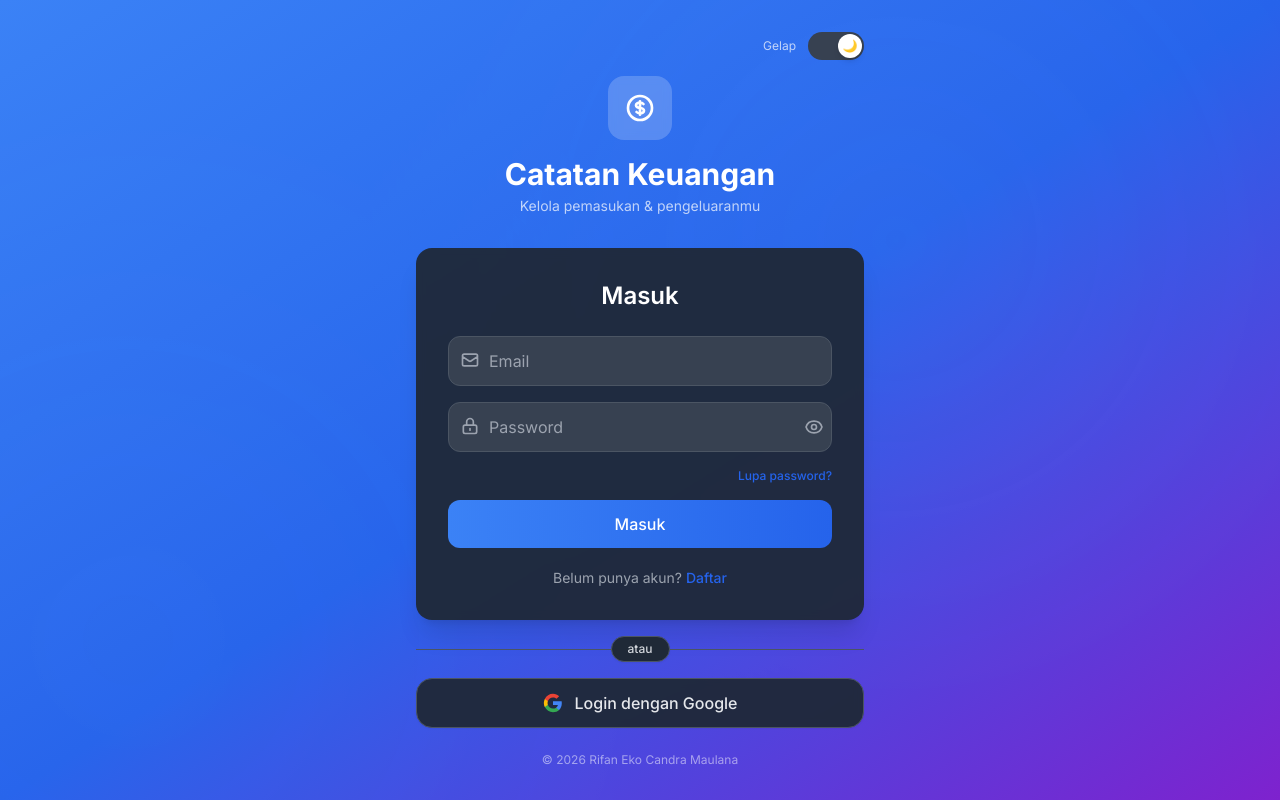
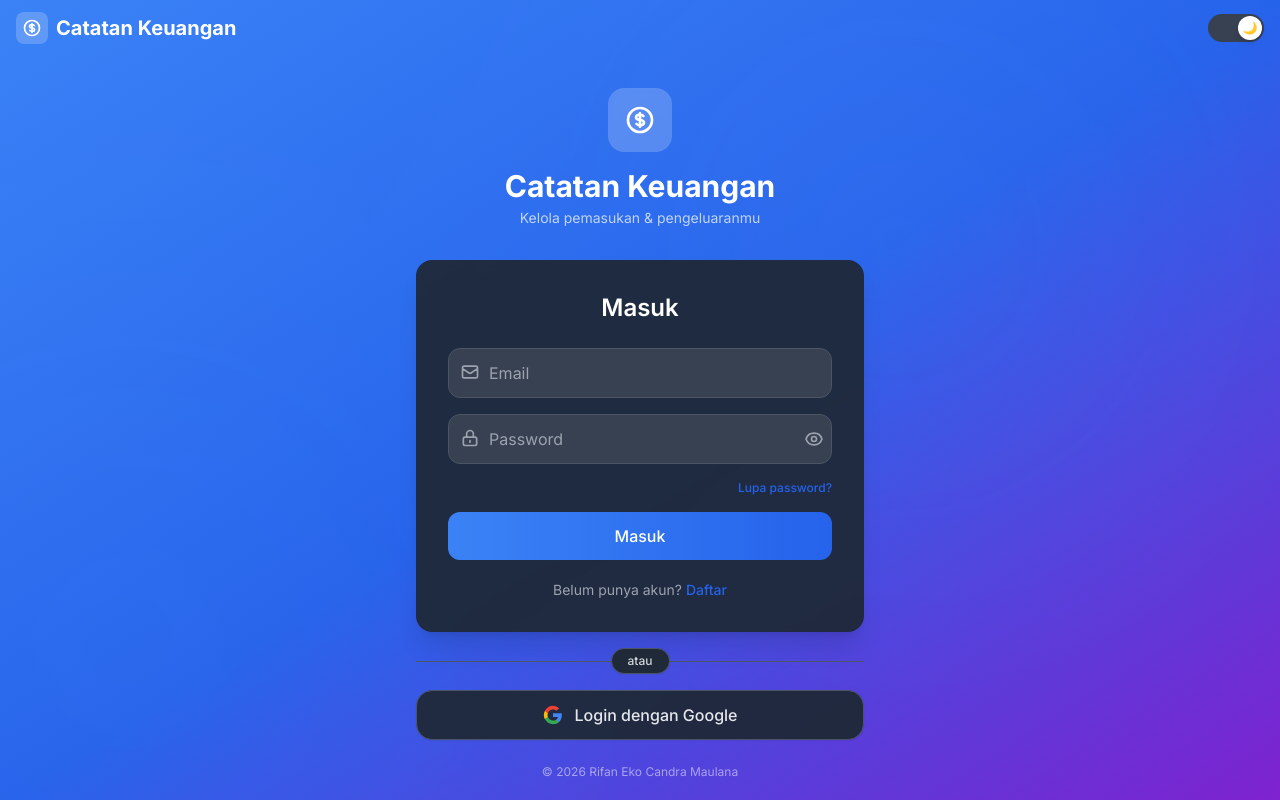
Before and after one commit to KoRifCan/Expense-Tracker, a React (Vite) app in the folder client/: page / in a window 1280 px wide. Both pictures are taken after a click on the button "☀️". Built offline with nearby package versions, Linux system fonts and the light colour scheme; no server answers; the HTML template or start-up script is replaced by a standard one.

Commit message:
add shared Navbar with logo + theme toggle, use in all pages

```diff
--- a/client/src/App.jsx
+++ b/client/src/App.jsx
@@ -2,7 +2,7 @@ import { useState, useEffect } from 'react';
 import { onAuthStateChanged } from 'firebase/auth';
 import { auth } from './firebase/config';
 import { getUser } from './api/users';
-import ThemeToggle from './components/ThemeToggle';
+import Navbar from './components/Navbar';
 import Login from './components/Login';
 import Register from './components/Register';
 import UserDashboard from './components/UserDashboard';
@@ -46,16 +46,12 @@ export default function App() {
   }
 
   return (
-    <div className="min-h-screen flex items-center justify-center p-4 bg-gradient-to-br from-blue-500 via-blue-600 to-purple-700 relative overflow-hidden">
+    <div className="min-h-screen bg-gradient-to-br from-blue-500 via-blue-600 to-purple-700 relative overflow-hidden">
       <div className="absolute inset-0 opacity-10" style={{ backgroundImage: 'radial-gradient(circle at 70% 30%, rgba(255,255,255,0.3) 0%, transparent 50%), radial-gradient(circle at 10% 80%, rgba(255,255,255,0.2) 0%, transparent 50%)' }} />
-      <div className="w-full max-w-md relative">
-        <div className="flex justify-end mb-4">
-          <div className="flex items-center gap-3">
-            <span className="text-xs text-white/70">{dark ? 'Gelap' : 'Terang'}</span>
-            <ThemeToggle dark={dark} onToggle={() => setDark(!dark)} />
-          </div>
-        </div>
-        <div className="text-center mb-8">
+      <Navbar dark={dark} onToggleTheme={() => setDark(!dark)} />
+      <div className="flex items-center justify-center p-4 relative">
+        <div className="w-full max-w-md">
+          <div className="text-center mb-8 mt-4">
             <div className="inline-flex items-center justify-center w-16 h-16 rounded-2xl bg-white/20 backdrop-blur-sm mb-4">
               <svg className="w-8 h-8 text-white" fill="none" stroke="currentColor" viewBox="0 0 24 24">
                 <path strokeLinecap="round" strokeLinejoin="round" strokeWidth={2} d="M12 8c-1.657 0-3 .895-3 2s1.343 2 3 2 3 .895 3 2-1.343 2-3 2m0-8c1.11 0 2.08.402 2.599 1M12 8V7m0 1v8m0 0v1m0-1c-1.11 0-2.08-.402-2.599-1M21 12a9 9 0 11-18 0 9 9 0 0118 0z" />
@@ -74,5 +70,6 @@ export default function App() {
           </p>
         </div>
       </div>
+    </div>
   );
 }
--- a/client/src/components/AdminDashboard.jsx
+++ b/client/src/components/AdminDashboard.jsx
@@ -3,7 +3,7 @@ import { signOut } from 'firebase/auth';
 import { auth } from '../firebase/config';
 import { getAllUsersWithTransactions } from '../api/admin';
 import { setUserRole } from '../api/users';
-import ThemeToggle from './ThemeToggle';
+import Navbar from './Navbar';
 import Toast, { useToast } from './Toast';
 import useTheme from '../hooks/useTheme';
 
@@ -63,25 +63,14 @@ export default function AdminDashboard({ user, userData }) {
       <div className="relative overflow-hidden">
         <div className="absolute inset-0 bg-gradient-to-br from-purple-500 via-purple-600 to-pink-700" />
         <div className="absolute inset-0 opacity-20" style={{ backgroundImage: 'radial-gradient(circle at 30% 50%, rgba(255,255,255,0.2) 0%, transparent 50%)' }} />
-        <nav className="relative px-4 py-3 flex justify-between items-center">
-          <div className="flex items-center gap-2">
-            <div className="w-8 h-8 rounded-lg bg-white/20 flex items-center justify-center">
-              <svg className="w-5 h-5 text-white" fill="none" stroke="currentColor" viewBox="0 0 24 24">
-                <path strokeLinecap="round" strokeLinejoin="round" strokeWidth={2} d="M12 4.354a4 4 0 110 5.292M15 21H3v-1a6 6 0 0112 0v1zm0 0h6v-1a6 6 0 00-9-5.197m13.5-9a2.5 2.5 0 11-5 0 2.5 2.5 0 015 0z" />
-              </svg>
-            </div>
-            <h1 className="text-lg sm:text-xl font-bold text-white shrink-0">Admin Panel</h1>
-          </div>
-          <div className="flex items-center gap-2 sm:gap-4">
-            <ThemeToggle dark={dark} onToggle={() => setDark(!dark)} />
+        <Navbar dark={dark} onToggleTheme={() => setDark(!dark)}>
           <span className="text-xs sm:text-sm text-white/80 truncate max-w-[120px] sm:max-w-none">
             {user.displayName || user.email}
           </span>
           <button onClick={() => signOut(auth)} className="text-xs sm:text-sm bg-white/20 hover:bg-white/30 text-white px-3 py-1.5 rounded-lg transition">
             Keluar
           </button>
-          </div>
-        </nav>
+        </Navbar>
       </div>
 
       <div className="max-w-6xl mx-auto p-3 sm:p-4">
--- /dev/null
+++ b/client/src/components/Navbar.jsx
@@ -0,0 +1,20 @@
+import ThemeToggle from './ThemeToggle';
+
+export default function Navbar({ dark, onToggleTheme, children }) {
+  return (
+    <nav className="relative px-4 py-3 flex justify-between items-center gap-2">
+      <div className="flex items-center gap-2">
+        <div className="w-8 h-8 rounded-lg bg-white/20 flex items-center justify-center">
+          <svg className="w-5 h-5 text-white" fill="none" stroke="currentColor" viewBox="0 0 24 24">
+            <path strokeLinecap="round" strokeLinejoin="round" strokeWidth={2} d="M12 8c-1.657 0-3 .895-3 2s1.343 2 3 2 3 .895 3 2-1.343 2-3 2m0-8c1.11 0 2.08.402 2.599 1M12 8V7m0 1v8m0 0v1m0-1c-1.11 0-2.08-.402-2.599-1M21 12a9 9 0 11-18 0 9 9 0 0118 0z" />
+          </svg>
+        </div>
+        <h1 className="text-lg sm:text-xl font-bold text-white shrink-0">Catatan Keuangan</h1>
+      </div>
+      <div className="flex items-center gap-2 sm:gap-4 min-w-0">
+        <ThemeToggle dark={dark} onToggle={onToggleTheme} />
+        {children}
+      </div>
+    </nav>
+  );
+}
--- a/client/src/components/UserDashboard.jsx
+++ b/client/src/components/UserDashboard.jsx
@@ -6,7 +6,7 @@ import TransactionForm from './TransactionForm';
 import TransactionList from './TransactionList';
 import ExpenseChart from './ExpenseChart';
 import ExportButton from './ExportButton';
-import ThemeToggle from './ThemeToggle';
+import Navbar from './Navbar';
 import Toast, { useToast } from './Toast';
 import useTheme from '../hooks/useTheme';
 
@@ -116,17 +116,7 @@ export default function Dashboard({ user }) {
       <div className="relative overflow-hidden">
         <div className="absolute inset-0 bg-gradient-to-br from-blue-500 via-blue-600 to-purple-700" />
         <div className="absolute inset-0 opacity-20" style={{ backgroundImage: 'radial-gradient(circle at 30% 50%, rgba(255,255,255,0.2) 0%, transparent 50%)' }} />
-        <nav className="relative px-4 py-3 flex justify-between items-center gap-2">
-          <div className="flex items-center gap-2">
-            <div className="w-8 h-8 rounded-lg bg-white/20 flex items-center justify-center">
-              <svg className="w-5 h-5 text-white" fill="none" stroke="currentColor" viewBox="0 0 24 24">
-                <path strokeLinecap="round" strokeLinejoin="round" strokeWidth={2} d="M12 8c-1.657 0-3 .895-3 2s1.343 2 3 2 3 .895 3 2-1.343 2-3 2m0-8c1.11 0 2.08.402 2.599 1M12 8V7m0 1v8m0 0v1m0-1c-1.11 0-2.08-.402-2.599-1M21 12a9 9 0 11-18 0 9 9 0 0118 0z" />
-              </svg>
-            </div>
-            <h1 className="text-lg sm:text-xl font-bold text-white shrink-0">Catatan Keuangan</h1>
-          </div>
-          <div className="flex items-center gap-2 sm:gap-4 min-w-0">
-            <ThemeToggle dark={dark} onToggle={() => setDark(!dark)} />
+        <Navbar dark={dark} onToggleTheme={() => setDark(!dark)}>
           {editingName ? (
             <form onSubmit={(e) => { e.preventDefault(); handleSaveName(); }} className="flex gap-1">
               <input
@@ -150,8 +140,7 @@ export default function Dashboard({ user }) {
           <button onClick={() => signOut(auth)} className="text-xs sm:text-sm bg-white/20 hover:bg-white/30 text-white px-3 py-1.5 rounded-lg shrink-0 transition">
             Keluar
           </button>
-        </div>
-        </nav>
+        </Navbar>
       </div>
 
       <div className="max-w-4xl mx-auto p-3 sm:p-4">
```
Lines whose indentation alone changed are shown as unchanged.
